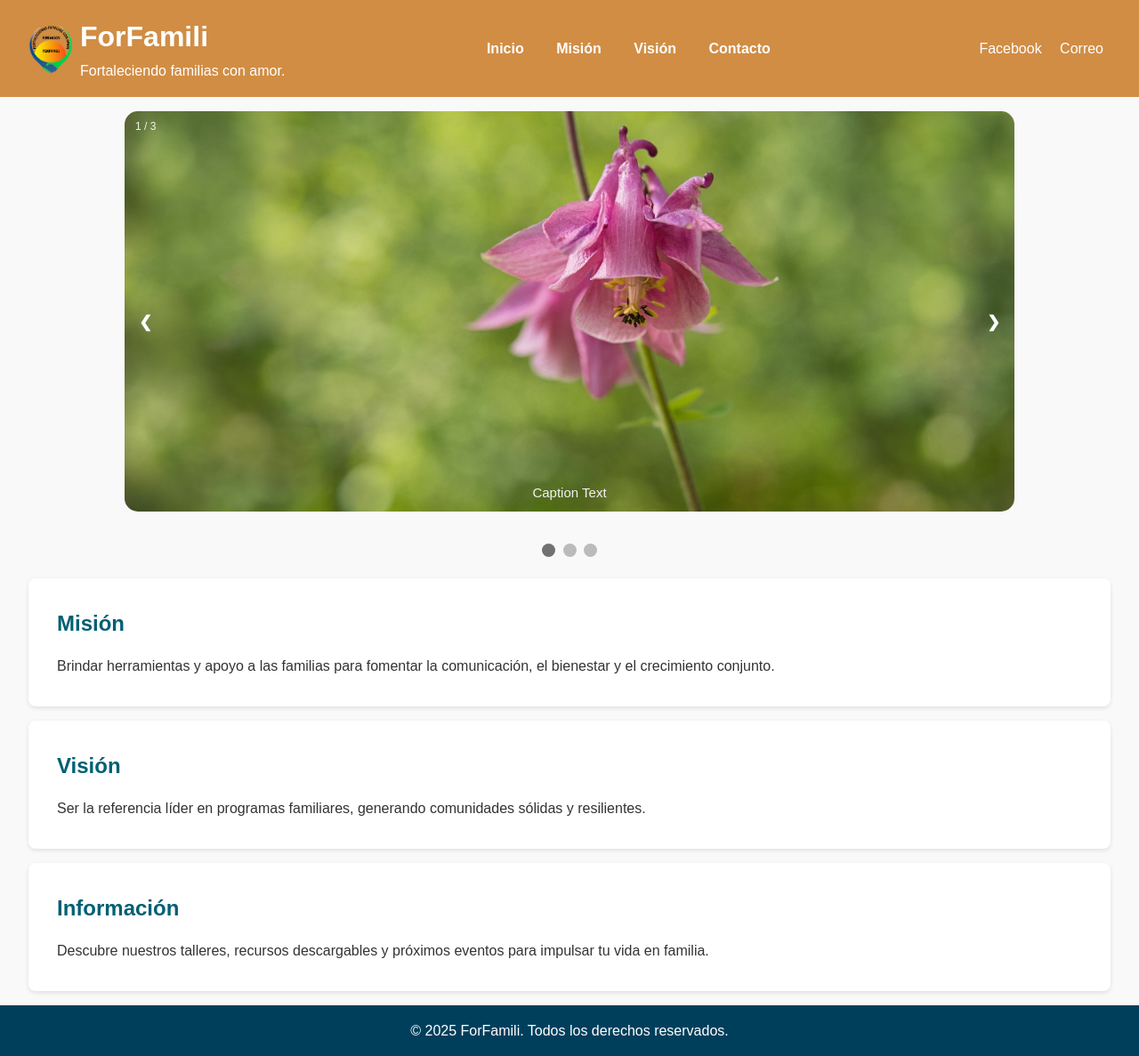
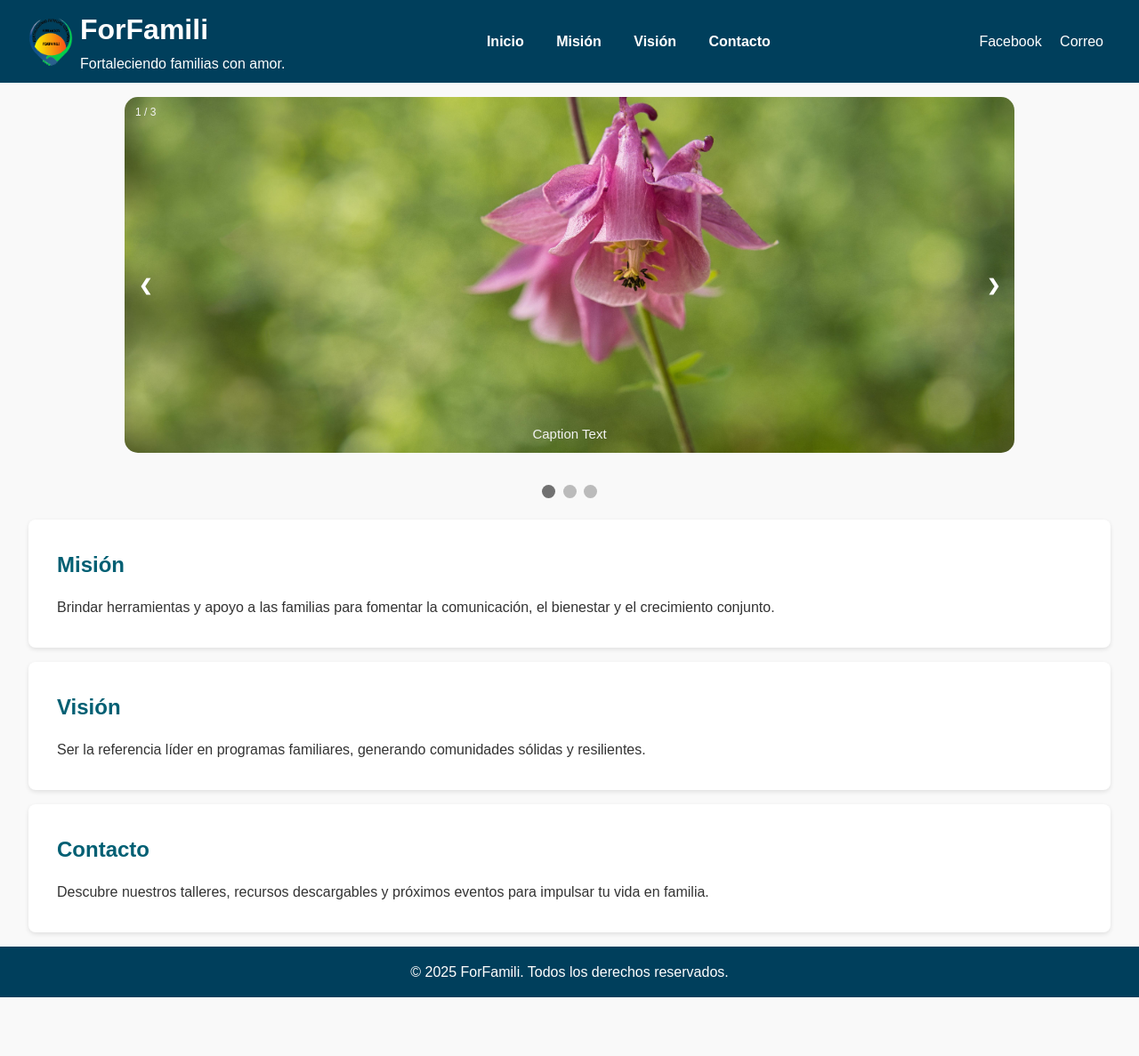
Before and after one commit to matrodriguezpa/forfamili, a plain HTML site: page index.html in a window 1280 px wide. Shown: the whole page at 89% size. After the commit the page ends 1121 px from the top, so only its background shows below. Drawn offline with Linux system fonts and the light colour scheme.

Commit message:
change header color

```diff
--- a/index.html
+++ b/index.html
@@ -5,8 +5,9 @@
 <head>
   <meta charset="UTF-8" />
   <meta name="viewport" content="width=device-width, initial-scale=1.0" />
-  <title>ForFamili</title>
+  <title>ForFamili - Fortaleciendo familias</title>
   <link rel="stylesheet" href="style.css" />
+  <link rel="icon" href="images/icono.ico" type="image/x-icon" />
 </head>
 
 <body>
@@ -22,7 +23,7 @@
       <a href="#inicio">Inicio</a>
       <a href="#mision">Misión</a>
       <a href="#vision">Visión</a>
-      <a href="#info">Contacto</a>
+      <a href="#contacto">Contacto</a>
     </nav>
     <div class="social">
       <a href="https://facebook.com/forfamili" target="_blank" rel="noopener">Facebook</a>
@@ -84,8 +85,8 @@
       </p>
     </section>
 
-    <section id="info" class="section-block">
-      <h2>Información</h2>
+    <section id="contacto" class="section-block">
+      <h2>Contacto</h2>
       <p>
         Descubre nuestros talleres, recursos descargables y próximos eventos
         para impulsar tu vida en familia.
--- a/style.css
+++ b/style.css
@@ -18,8 +18,8 @@ body {
   flex-wrap: wrap;
   align-items: center;
   justify-content: space-between;
-  padding: 1rem 2rem;
-  background: #d18d44;
+  padding: 0.5rem 2rem;
+  background: #003f5c;
   color: #fff;
 }
 
@@ -72,7 +72,7 @@ body {
 
 .mySlides img {
   width: 100%;
-  max-height: 450px;
+  max-height: 400px;
   border-radius: 15px;
   object-fit: cover;
 }
@@ -218,7 +218,7 @@ body {
     font-size: 2.5rem;
   }
 
-  a{
+  a {
     font-size: small;
   }
 
```
